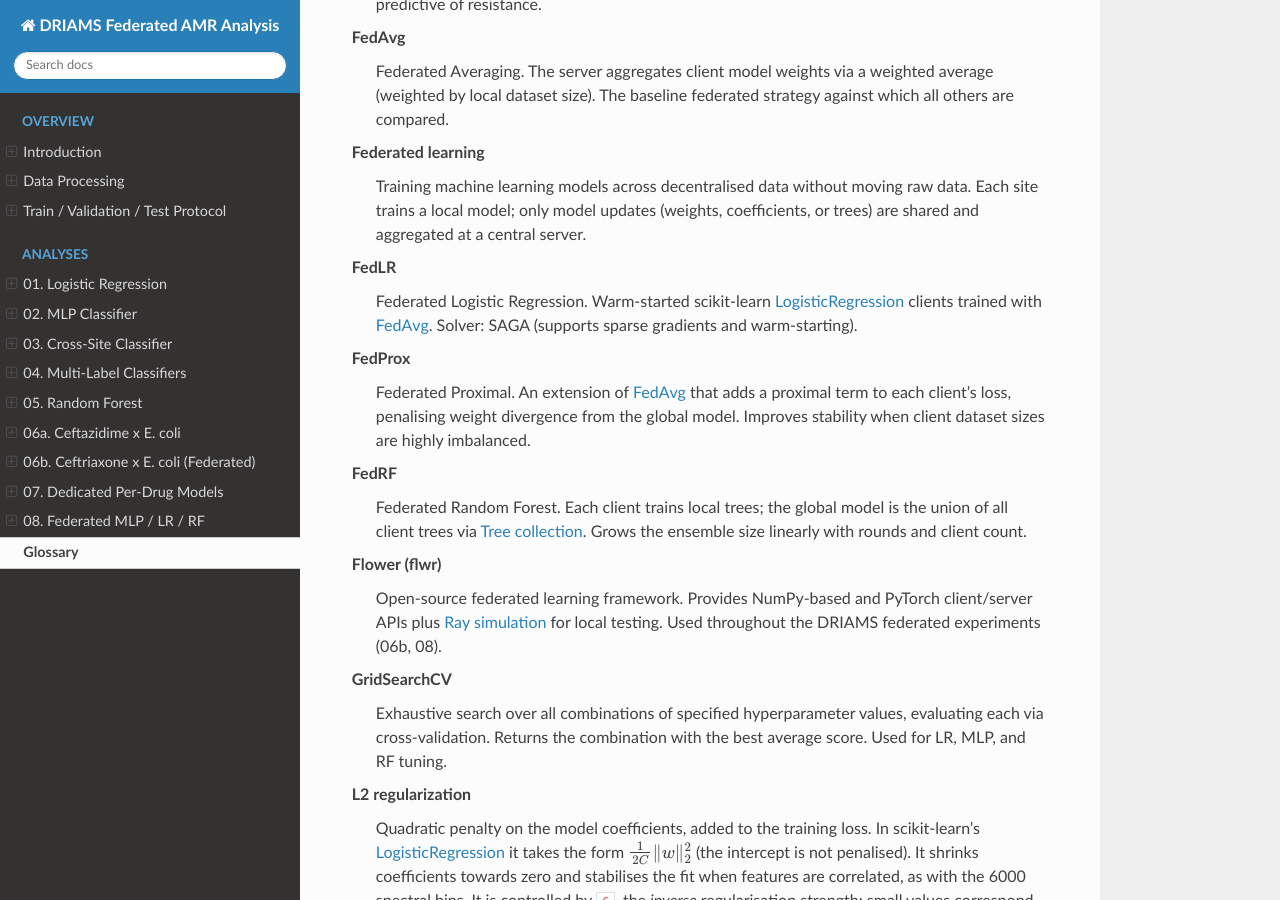
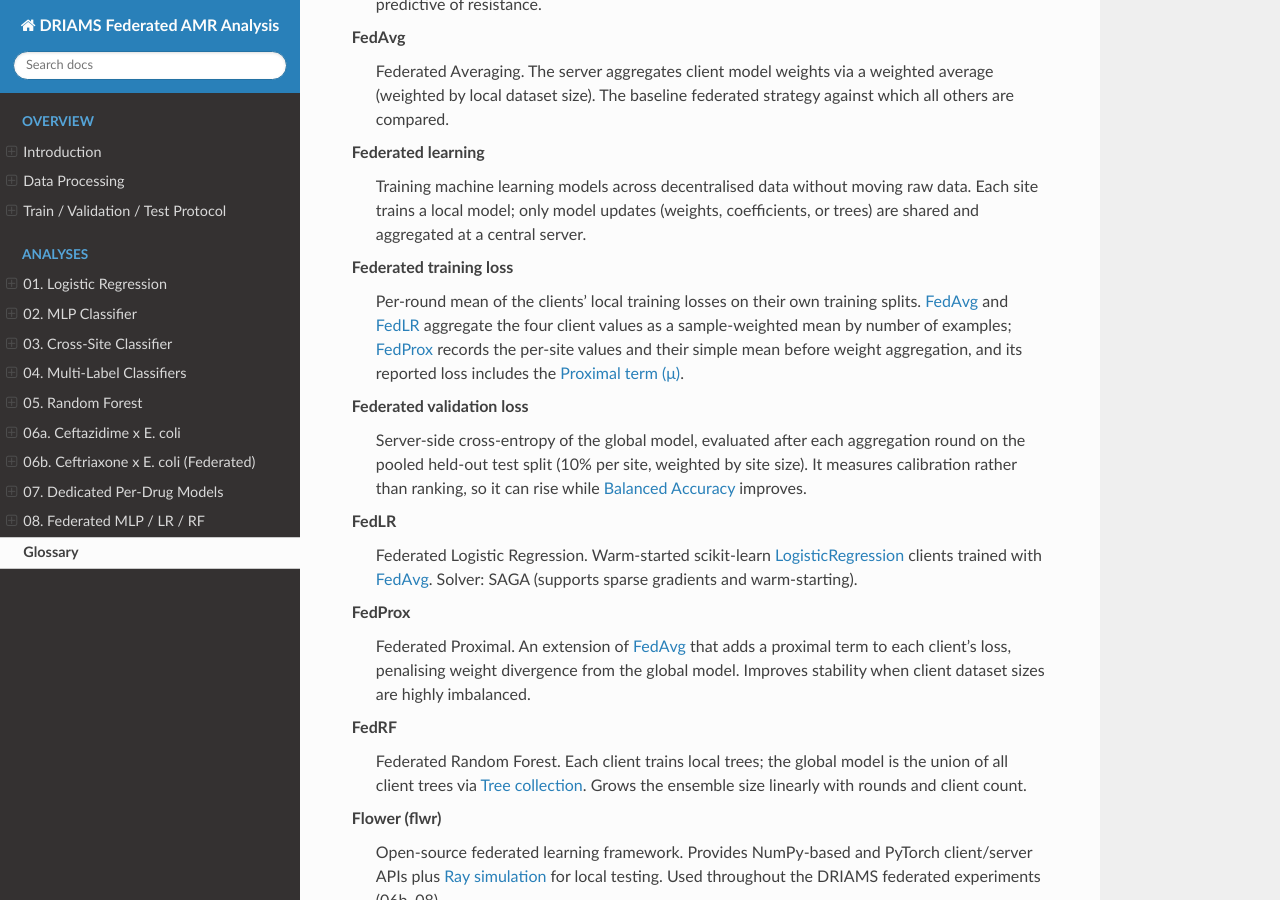
Before and after one commit to asd-standard/Dryad_DRIAMS, a Sphinx documentation site: the page built from docs/glossary.rst, in a window 1280 px wide and 900 px high, scrolled down 2298 px. Built offline with Sphinx 7.4.7 and the Read the Docs theme 3.1.0, drawn with Linux system fonts in a browser that asks for light colours; pages that are not in the unit, such as notebooks, are missing from menus.

Commit message:
docs glossary: voci 'Federated training loss' e 'Federated validation loss'

```diff
--- a/docs/glossary.rst
+++ b/docs/glossary.rst
@@ -336,6 +336,20 @@ Glossary
       w_{\text{global}}\|^2`. Higher μ enforces stronger adherence to the
       global model. Value tuned per drug.
 
+   Federated training loss
+      Per-round mean of the clients' local training losses on their own
+      training splits. :term:`FedAvg` and :term:`FedLR` aggregate the four
+      client values as a sample-weighted mean by number of examples;
+      :term:`FedProx` records the per-site values and their simple mean
+      before weight aggregation, and its reported loss includes the
+      :term:`Proximal term (μ)`.
+
+   Federated validation loss
+      Server-side cross-entropy of the global model, evaluated after each
+      aggregation round on the pooled held-out test split (10% per site,
+      weighted by site size). It measures calibration rather than ranking,
+      so it can rise while :term:`Balanced Accuracy` improves.
+
    FedLR
       Federated Logistic Regression. Warm-started scikit-learn
       :term:`LogisticRegression` clients trained with :term:`FedAvg`.
```
